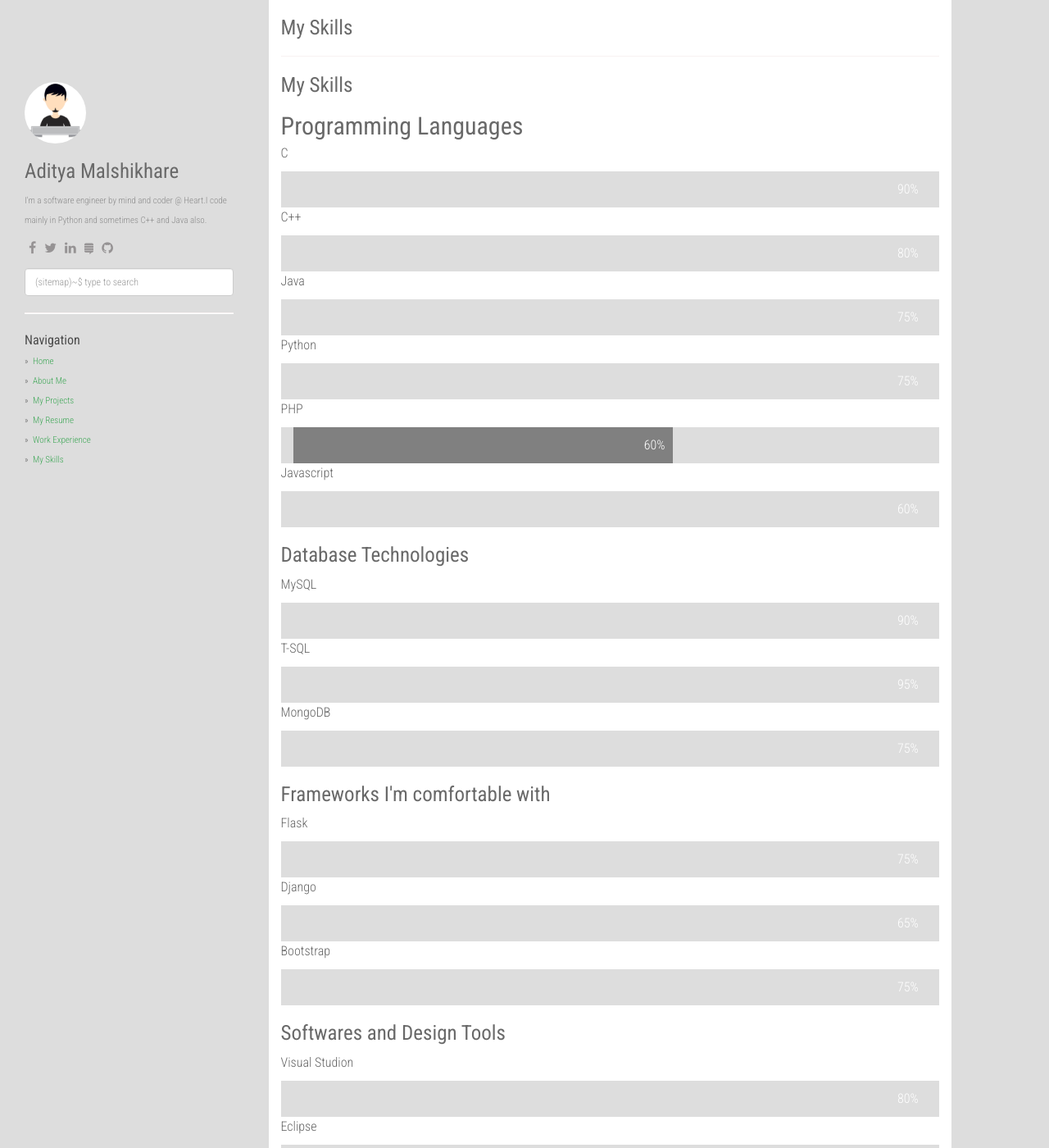
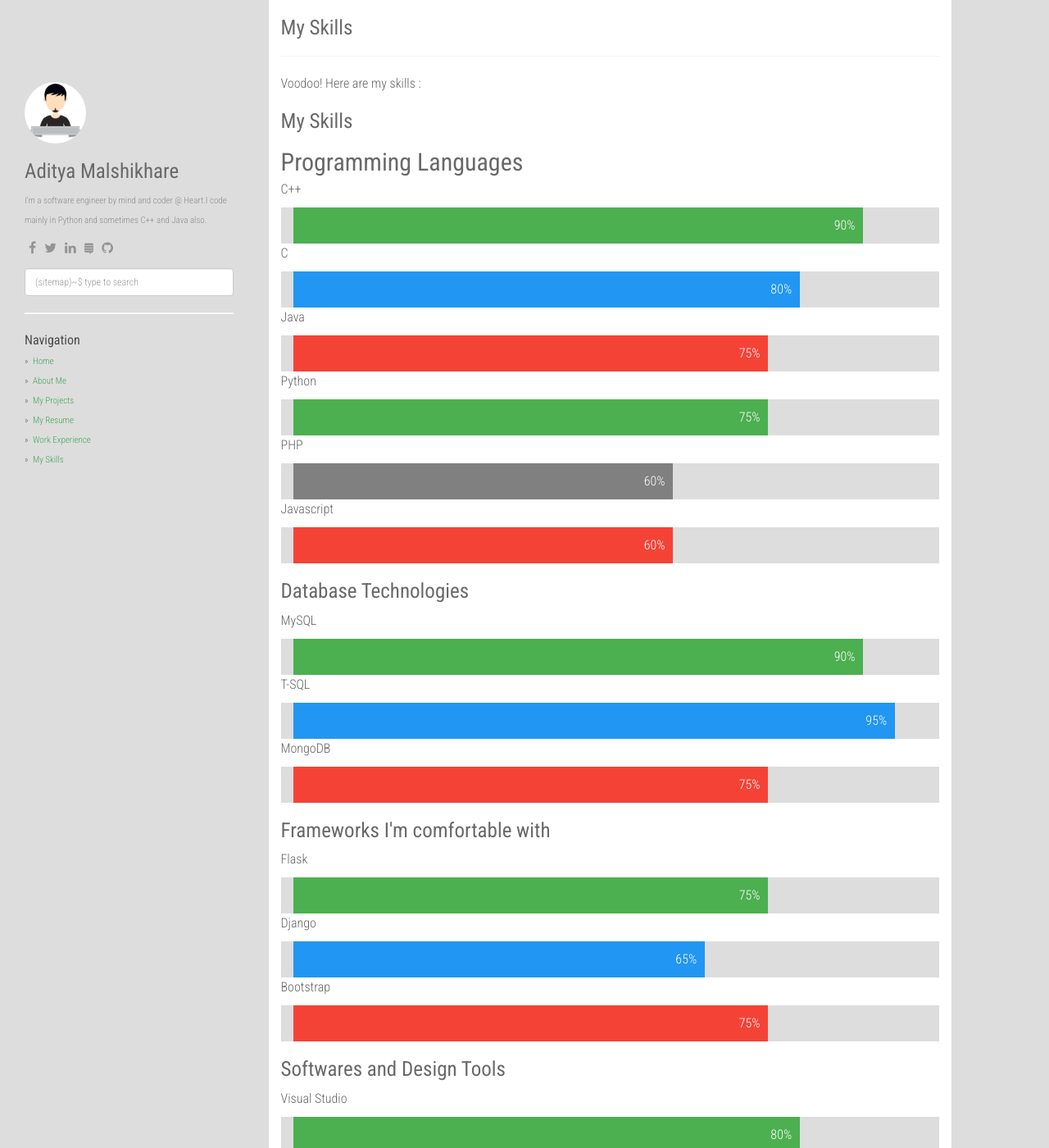
Before and after one commit to thePairedElectron/thePairedElectron.github.io, a Jekyll site: the page built from skills.md, in a window 1280 px wide and 1400 px high. Shown: the whole window at 82% size. Built offline with Jekyll 4.4.1, drawn with Linux system fonts in a browser that asks for light colours; nearby versions of some CDN libraries; some of the changed lines change nothing that is shown.

Commit message:
Minor changes

```diff
--- a/skills.md
+++ b/skills.md
@@ -4,6 +4,7 @@
 permalink: /skills/
 ---
 
+Voodoo! Here are my skills :
 <html>
 <head>
 <meta name="viewport" content="width=device-width, initial-scale=1">
@@ -21,24 +22,43 @@
   color: white;
 }
 
-.html {width: 90%; background-color: #4CAF50;}
-.css {width: 80%; background-color: #2196F3;}
-.js {width: 65%; background-color: #f44336;}
+.cpp {width: 90%; background-color: #4CAF50;}
+.c {width: 80%; background-color: #2196F3;}
+.java {width: 75%; background-color: #f44336;}
 .php {width: 60%; background-color: #808080;}
+.python {width: 75%; background-color: #4CAF50;}
+.javascript {width: 60%; background-color: #f44336;}
+.mysql {width: 90%; background-color: #4CAF50;}
+.tsql {width: 95%; background-color: #2196F3;}
+.mongodb {width: 75%; background-color: #f44336;}
+.flask {width: 75%; background-color: #4CAF50;}
+.django {width: 65%; background-color: #2196F3;}
+.bootstrap {width: 75%; background-color: #f44336;}
+.visualstudio {width: 80%; background-color: #4CAF50;}
+.eclipse {width: 65%; background-color: #2196F3;}
+.androidstudio {width: 75%; background-color: #f44336;}
+.photoshop {width: 95%; background-color: #808080;}
+.illustrator {width: 80%; background-color: #4CAF50;}
+.git {width: 75%; background-color: #2196F3;}
+.junit {width: 60%; background-color: #f44336;}
+.vsts {width: 75%; background-color: #808080;}
+.windows {width: 75%; background-color: #4CAF50;}
+.linux {width: 95%; background-color: #2196F3;}
+.kali {width: 85%; background-color: #f44336;}
 </style>
 </head>
 <body>
 
 <h1>My Skills</h1>
 <h2>Programming Languages</h2>
+<p>C++</p>
+<div class="container">
+  <div class="skills cpp">90%</div>
+</div>
+
 <p>C</p>
 <div class="container">
-  <div class="skills c">90%</div>
-</div>
-
-<p>C++</p>
-<div class="container">
-  <div class="skills c++">80%</div>
+  <div class="skills c">80%</div>
 </div>
 
 <p>Java</p>
@@ -86,11 +106,11 @@
 </div>
 <p>Bootstrap</p>
 <div class="container">
-  <div class="skills flask">75%</div>
+  <div class="skills bootstrap">75%</div>
 </div>
 
 <h1> Softwares and Design Tools</h1>
-<p>Visual Studion</p>
+<p>Visual Studio</p>
 <div class="container">
   <div class="skills visualstudio">80%</div>
 </div>
@@ -117,7 +137,7 @@
 </div>
 <p>JUnit</p>
 <div class="container">
-  <div class="skills junit">55%</div>
+  <div class="skills junit">60%</div>
 </div>
 <p>VSTS</p>
 <div class="container">
```
